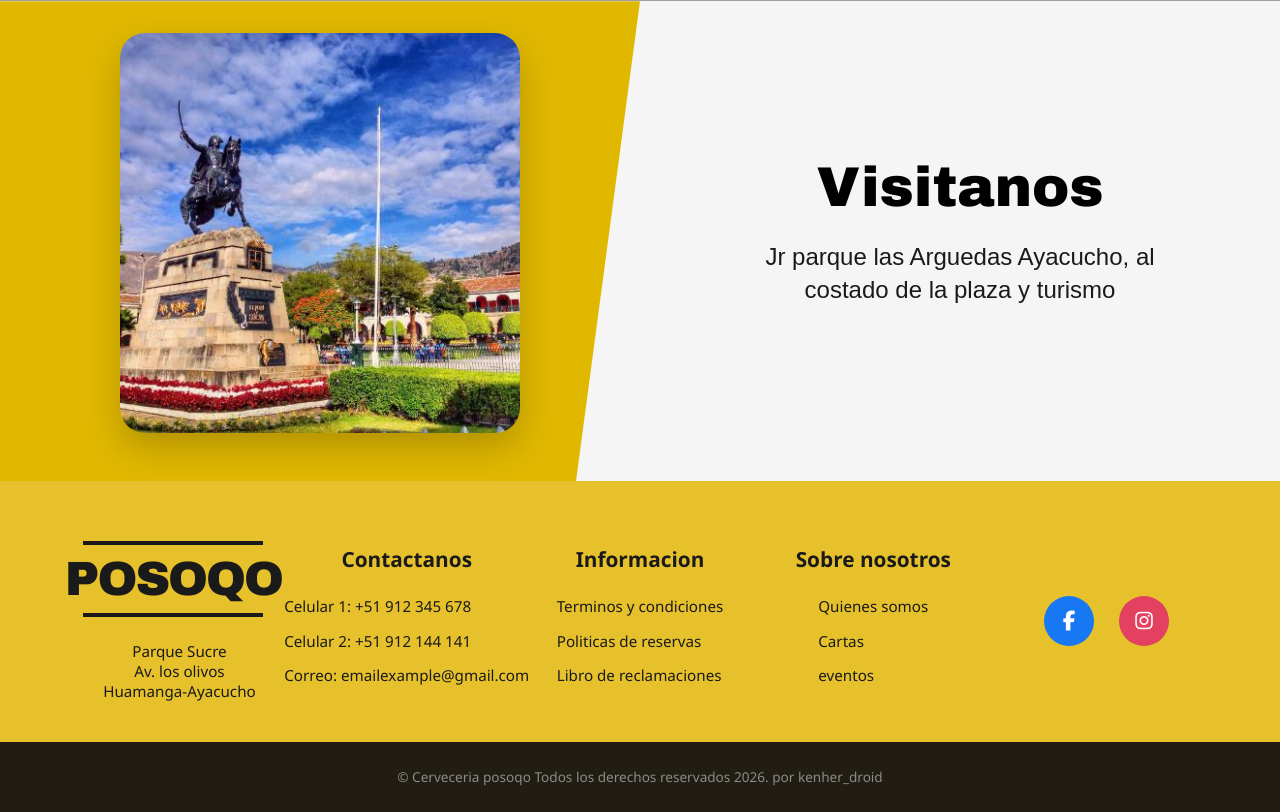
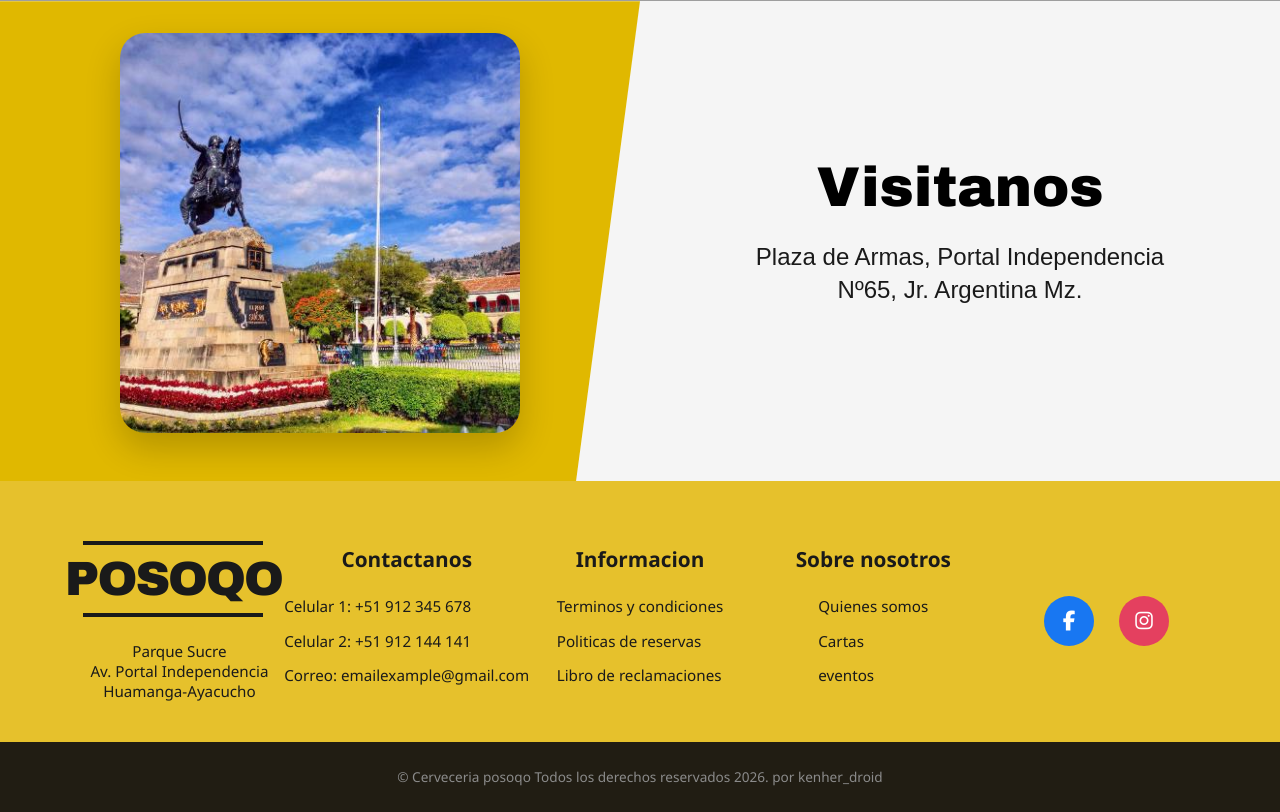
Before and after one commit to kenher-droid/practica_posoqo_frondend, an Angular app: page / in a window 1280 px wide. Shown: the part 2166-2978 px from the top of the page. Built offline with nearby package versions, Linux system fonts and the light colour scheme; grey boxes are pictures that could not be loaded.

Commit message:
direccion

```diff
--- a/src/app/components/main/visitanos/visitanos.html
+++ b/src/app/components/main/visitanos/visitanos.html
@@ -2,8 +2,8 @@
 
   <div class="texto-col">
     <h1 class="titulo">Visitanos</h1>
-    <p class="descripcion">
-Jr parque las Arguedas Ayacucho, al  costado de la plaza y turismo    </p>
+    <p class="descripcion" (click)="abrirMapa()" style="cursor: pointer;">
+Plaza de Armas, Portal Independencia Nº65, Jr. Argentina Mz.    </p>
   </div>
 
   <div class="imagen-col">
--- a/src/app/components/main/visitanos/visitanos.ts
+++ b/src/app/components/main/visitanos/visitanos.ts
@@ -2,8 +2,20 @@ import { Component } from '@angular/core';
 
 @Component({
   selector: 'app-visitanos',
+  standalone: true, // Asegúrate de tener esto si usas Angular moderno
   imports: [],
   templateUrl: './visitanos.html',
   styleUrl: './visitanos.css',
 })
-export class Visitanos {}
+export class Visitanos {
+
+  // URL configurada para navegar hacia Jr. José María Arguedas, Ayacucho
+  // El parámetro 'dir' activa el modo "Cómo llegar" desde la ubicación del usuario
+
+// Esta URL activa la navegación GPS desde el usuario hasta el restaurante
+mapaUrl = 'https://www.google.com/maps/dir/?api=1&destination=Plaza+de+Armas+Portal+Independencia+65+Ayacucho+05001';
+
+abrirMapa() {
+  window.open(this.mapaUrl, '_blank');
+}
+}
--- a/src/app/components/padding/padding.ts
+++ b/src/app/components/padding/padding.ts
@@ -10,19 +10,19 @@ import { RouterModule } from '@angular/router';
 })
 export class Padding {
 
-  // 🔥 URL de Google Maps (tu dirección exacta)
-mapaUrl = encodeURI('https://www.google.com/maps/search/?api=1&query=Plaza de Armas, Portal Independencia Nº65, Jr. Argentina Mz. Y Lt. 05, Ayacucho 05001');
-  // 🔥 Función para abrir el mapa
-  abrirMapa() {
-    window.open(this.mapaUrl, '_blank');
-  }
+// Esta URL activa la navegación GPS desde el usuario hasta el restaurante
+mapaUrl = 'https://www.google.com/maps/dir/?api=1&destination=Plaza+de+Armas+Portal+Independencia+65+Ayacucho+05001';
+
+abrirMapa() {
+  window.open(this.mapaUrl, '_blank');
+}
 
   // Datos de Ubicación con el nuevo icono
   ubicacion = {
     icono: '',
     lineas: [
       'Parque Sucre',
-      'Av. los olivos',
+      'Av. Portal Independencia ',
       'Huamanga-Ayacucho'
     ]
   };
```
